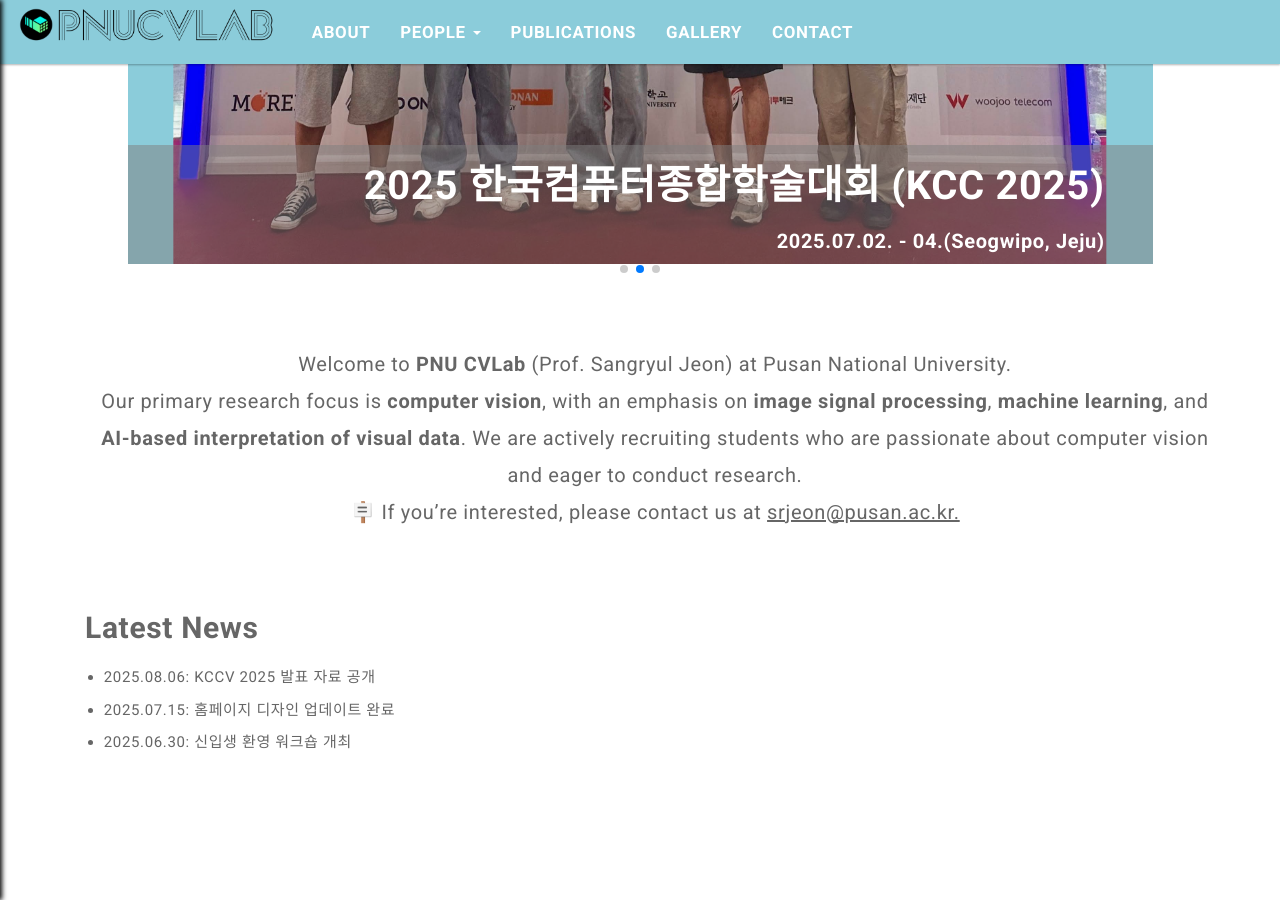
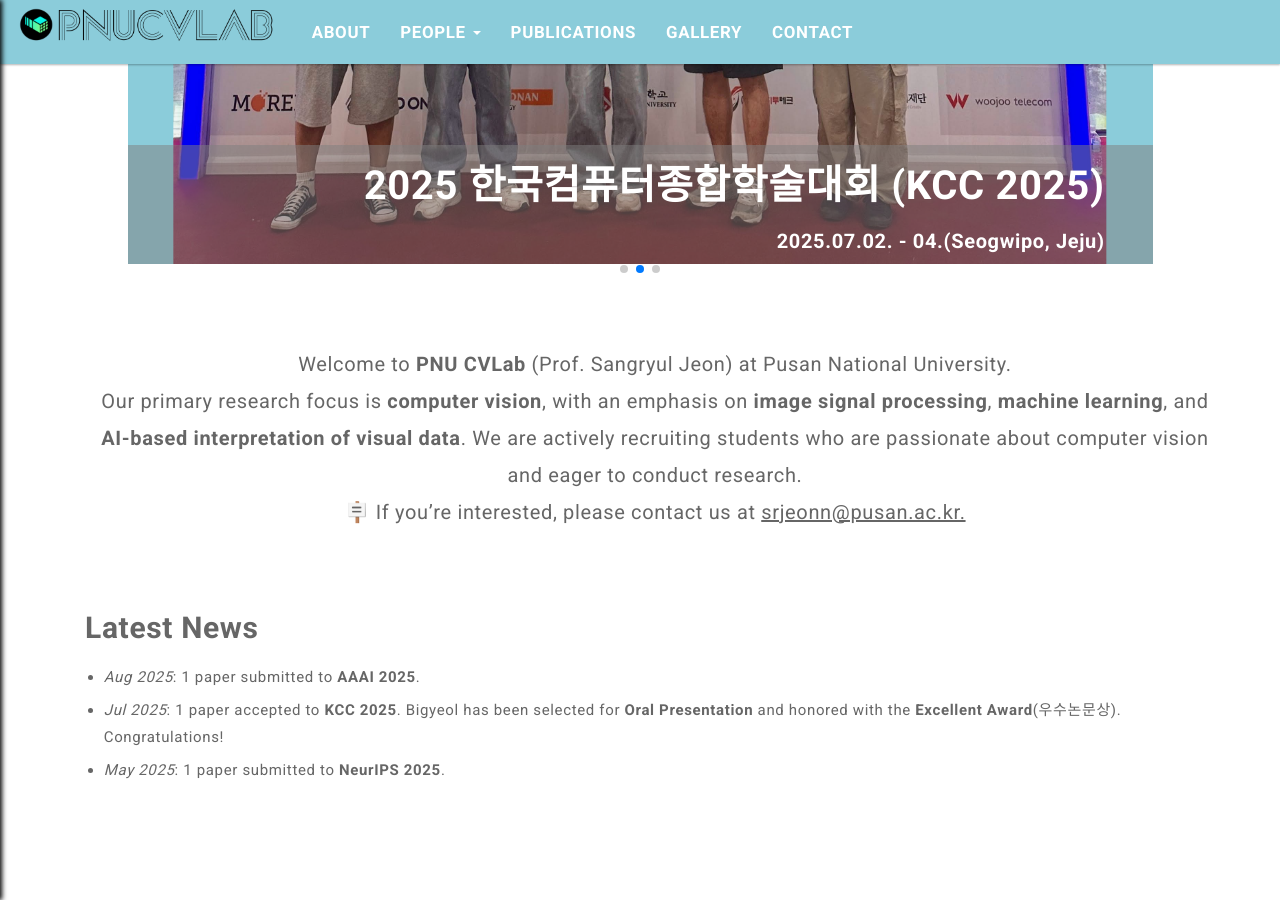
Before and after one commit to pnucvlab/pnucvlab.github.io, a Jekyll site: the page built from index.html, in a window 1280 px wide and 900 px high, scrolled down 540 px. Built offline with Jekyll 4.4.1, drawn with Linux system fonts in a browser that asks for light colours; the list of posts is cut into pages by our own code.

Commit message:
edit Latest News

```diff
--- a/index.html
+++ b/index.html
@@ -66,15 +66,15 @@
     Welcome to <strong>PNU CVLab</strong> (Prof. Sangryul Jeon) at Pusan National University.<br>
     Our primary research focus is <b>computer vision</b>, with an emphasis on <b>image signal processing</b>, <b>machine learning</b>, and <b>AI-based interpretation of visual data</b>.
     We are actively recruiting students who are passionate about computer vision and eager to conduct research.<br>
-    🪧 If you’re interested, please contact us at <u>srjeon@pusan.ac.kr.</u>
+    🪧 If you’re interested, please contact us at <u>srjeonn@pusan.ac.kr.</u>
   </div>
 
   <div class="latest-news">
     <p class="news-title">Latest News</p>
     <ul class="news-list">
-      <li>2025.08.06: KCCV 2025 발표 자료 공개</li>
-      <li>2025.07.15: 홈페이지 디자인 업데이트 완료</li>
-      <li>2025.06.30: 신입생 환영 워크숍 개최</li>
+      <li><i>Aug 2025</i>: 1 paper submitted to <b>AAAI 2025</b>.</li>
+      <li><i>Jul 2025</i>: 1 paper accepted to <b>KCC 2025</b>. Bigyeol has been selected for <b>Oral Presentation</b> and honored with the <b>Excellent Award</b>(우수논문상). Congratulations!</li>
+      <li><i>May 2025</i>: 1 paper submitted to <b>NeurIPS 2025</b>.</li>
     </ul>
   </div>
 
```
